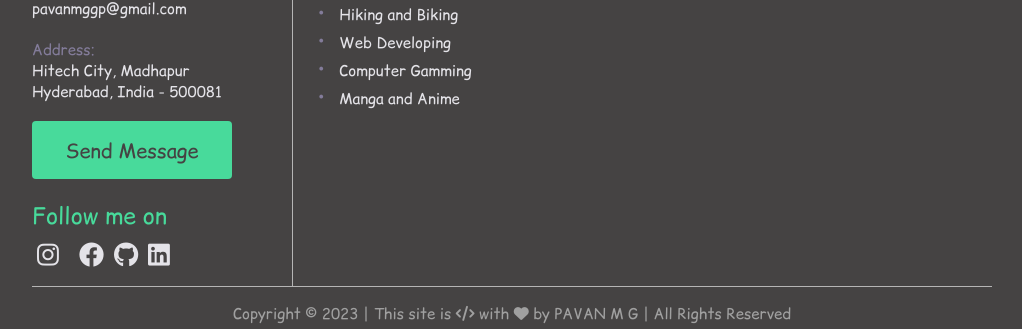
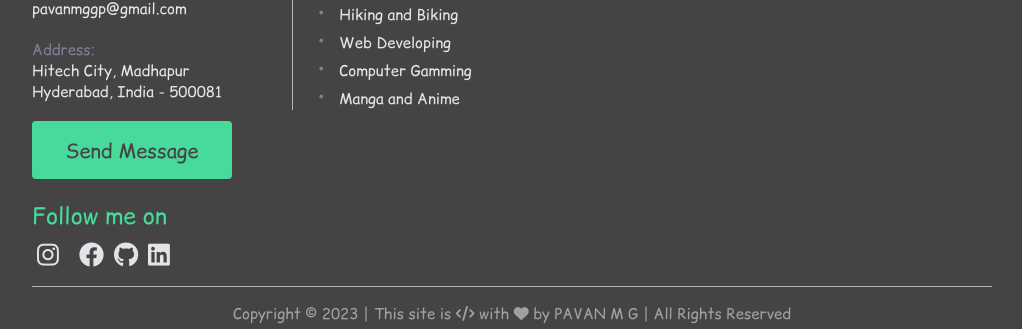
Before and after one commit to pavan-mg/pavan-mg.github.io, a Jekyll site: the page index.html, which Jekyll copies as it is, in a window 1280 px wide. Shown: the part 580-909 px from the top of the page, without its empty margins (128-1150 px from the left). Built offline with Jekyll 4.4.1, drawn with Linux system fonts in a browser that asks for light colours.

Commit message:
Update in border line between Left column and content container

```diff
--- a/css/main.css
+++ b/css/main.css
@@ -208,18 +208,18 @@ ul {
 				font-family: 'Comic-Relief';
 			}
 	#left_col {
-		width: 261px;
+		width: 260px;
 		margin-top: 80px;
 		float: left;
 		border-top: 1px solid #b5b5b5;
-		border-right: 1px solid #b5b5b5;
 		box-sizing: border-box;
 	}
 	#content_container {
 		margin-top: 80px;
-		width: 699px;
+		width: 700px;
 		float: left;
 		border-top: 1px solid #b5b5b5;
+		border-left: 1px solid #b5b5b5;
 		box-sizing: border-box;
 	}
 	#footer {
--- a/js/display_content.js
+++ b/js/display_content.js
@@ -21,7 +21,11 @@ for (var i = 0; i < anchors.length; i++) {
     /* Display the content of clicked anchor */
     var href = this.getAttribute("href");
     var id = href.replace("#", "");
-    var div = document.getElementById(id)
-    div.style.display = "block";
+    var content_div = document.getElementById(id)
+    content_div.style.display = "block";
+    var left_col_div = document.getElementById("left_col")
+    if(content_div.clientHeight < left_col_div.clientHeight) {
+    content_div.style.height = left_col_div.clientHeight+'px';
+    }
   });
 }
```
